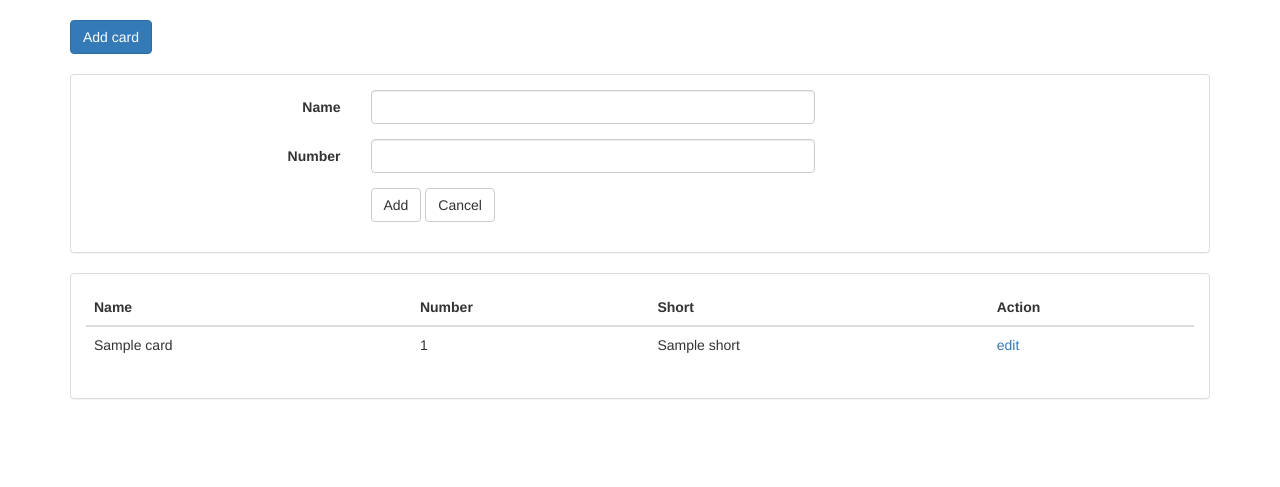
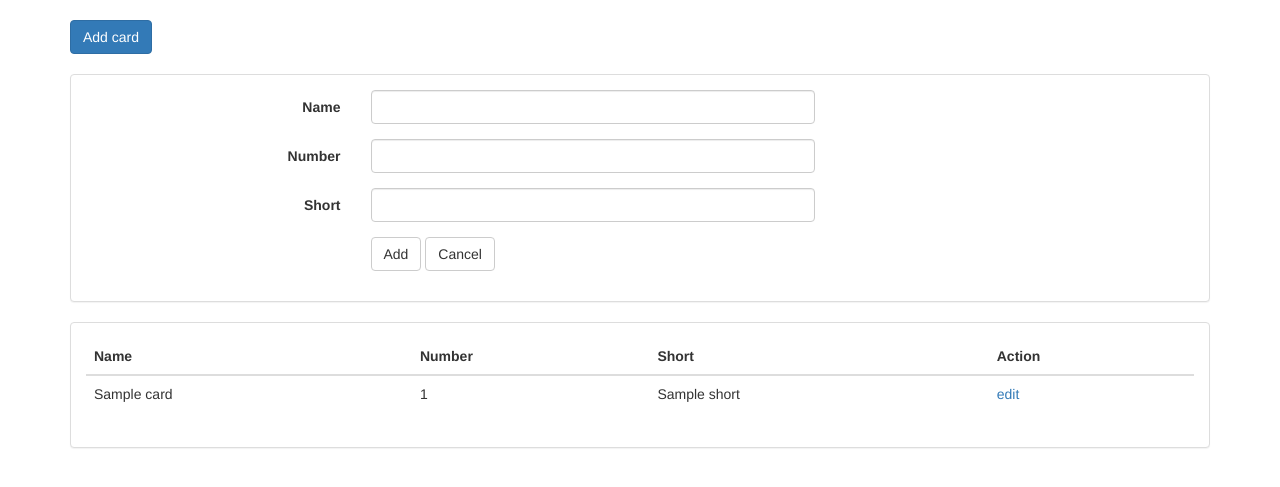
Before and after one commit to JakeBadland/Reseller-v3, a CodeIgniter 4 app: the page made by app/Views/dna/cards.php in a window 1280 px wide, after a click on "Add card". Shown: the part 52-539 px from the top of the page. Run offline with PHP 8.4 and a stand-in for CodeIgniter, Linux system fonts and the light colour scheme; the template is opened without the code that fills it: most values are stand-ins (such as "Sample title", 1, 10 or a date in 2020); some libraries are stand-ins or nearby versions.

Commit message:
dna fixes

```diff
--- a/app/Controllers/Index.php
+++ b/app/Controllers/Index.php
@@ -28,7 +28,7 @@ class Index extends BaseController
 
         $apiUrl = $db->table('settings')->select('value')->getWhere(['key' => 'PROM_API_URL'])->getRowArray(0)['value'];
         $shopInfo = $db->table('shops')
-            ->select('*')
+            ->select('*, shops.name as shop_name')
             ->join('cards', 'shops.card_id = cards.id')
             ->getWhere(['shops.id' => $param])
             ->getRowArray(0);
@@ -48,7 +48,7 @@ class Index extends BaseController
 
         $result = [];
         foreach ($orders as $order){
-            $result[] = $parser::parseOrder($order, $shopInfo['name']);
+            $result[] = $parser::parseOrder($order, $shopInfo['shop_name']);
         }
 
         $data = [
--- a/app/Views/dna/cards.php
+++ b/app/Views/dna/cards.php
@@ -22,6 +22,12 @@
                         <label for="num" class="col-xs-3 control-label">Number</label>
                         <div class="col-xs-5">
                             <input type="text" class="form-control" id="number" name="number">
+                        </div>
+                    </div>
+                    <div class="form-group">
+                        <label for="num" class="col-xs-3 control-label">Short</label>
+                        <div class="col-xs-5">
+                            <input type="text" class="form-control" id="short" name="short">
                         </div>
                     </div>
                     <div class="form-group">
--- a/app/Views/layouts/main.php
+++ b/app/Views/layouts/main.php
@@ -6,7 +6,7 @@
     <meta http-equiv="X-UA-Compatible" content="IE=edge">
     <meta name="viewport" content="width=device-width, initial-scale=1">
 
-    <title>Reseller v4.0.3</title>
+    <title>Reseller v4.2.3</title>
 
     <script type="text/javascript" src="/js/jquery-3.2.1.min.js"></script>
     <script type="text/javascript" src="/js/bootstrap.min.js"></script>
```
Also changed, not shown: app/Views/content.php (+8 -2 lines).
